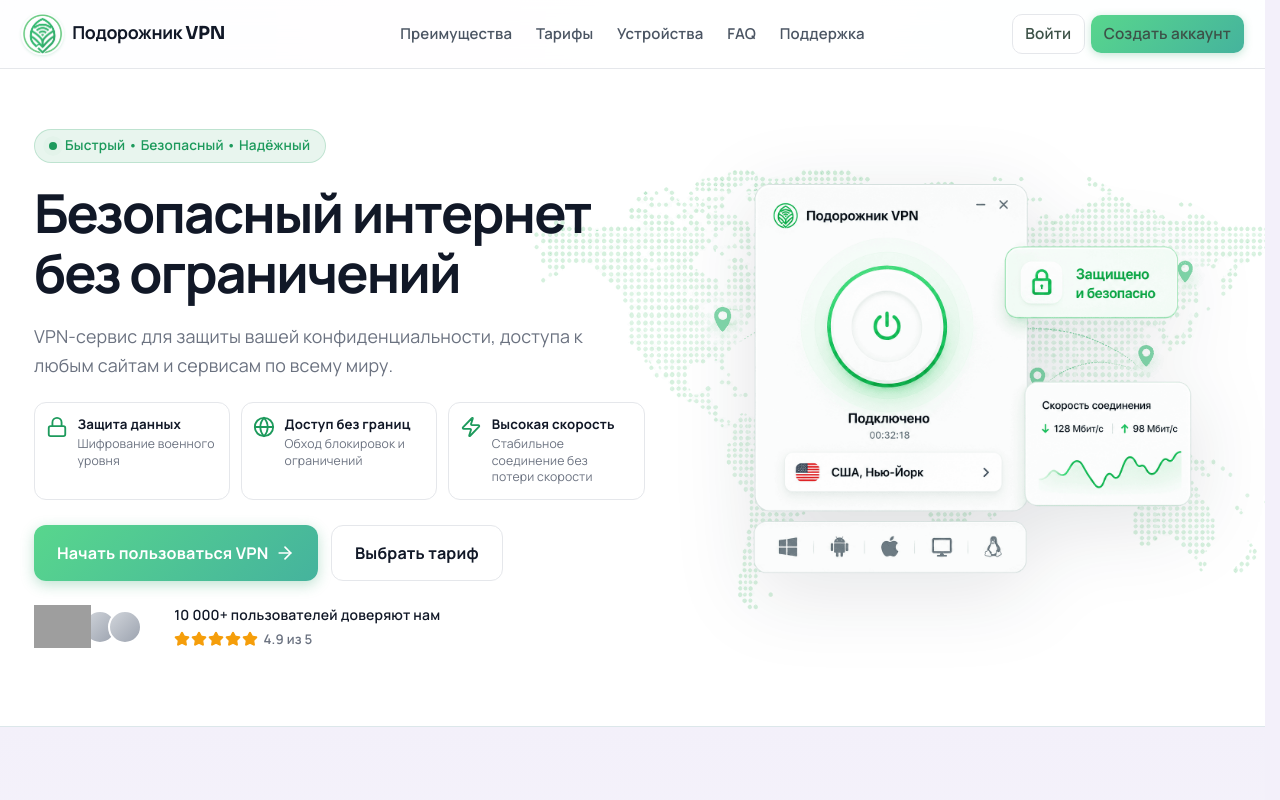
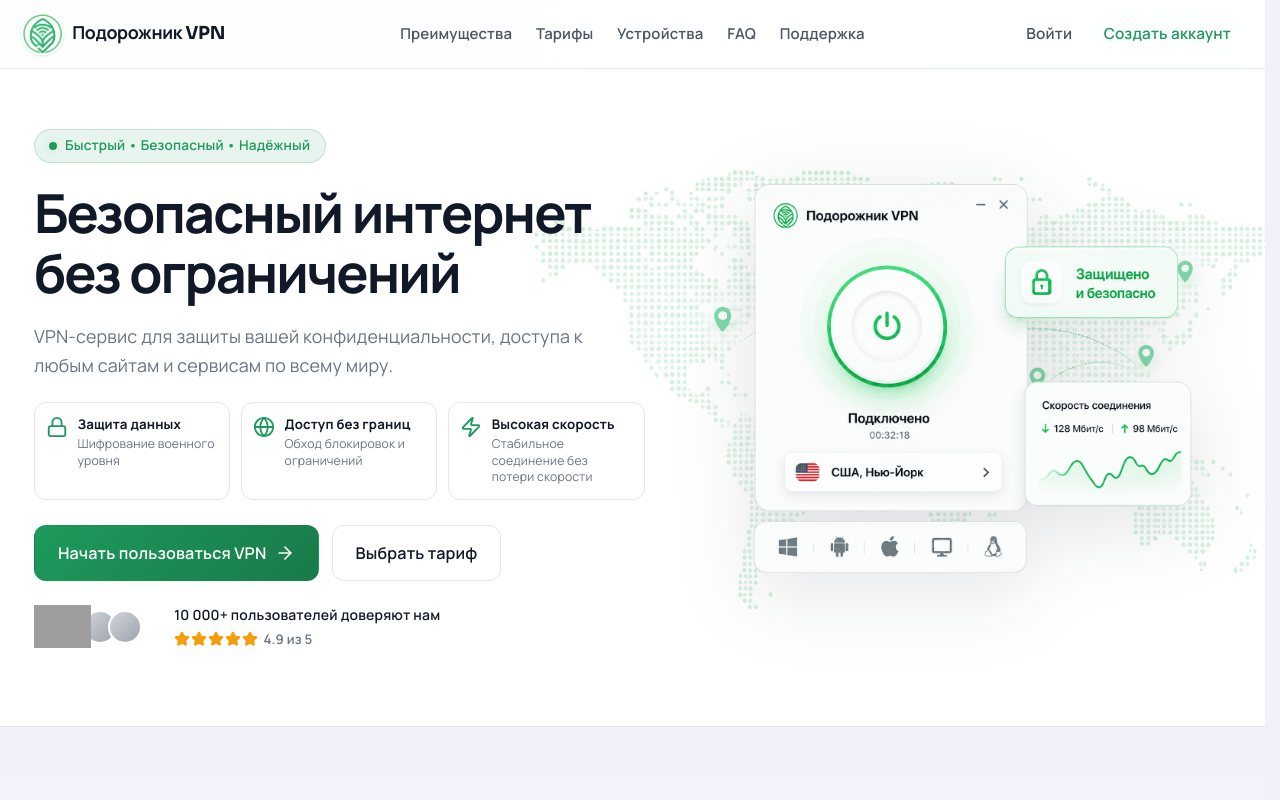
Before and after one commit to Dzibay/VPN, a Vue app in the folder frontend/: page / in a window 1280 px wide. Shown: the top 800 px of the page. Built offline with nearby package versions, Linux system fonts and the light colour scheme; grey boxes are pictures that could not be loaded.

Commit message:
Correct buttons styles

```diff
--- a/frontend/src/components/AppActionButton.vue
+++ b/frontend/src/components/AppActionButton.vue
@@ -13,6 +13,10 @@ const props = defineProps({
   },
   block: { type: Boolean, default: false },
   stacked: { type: Boolean, default: false },
+  /** Крупнее (hero, главные CTA) */
+  large: { type: Boolean, default: false },
+  /** Подъём и усиленная тень при hover — только если явно включено */
+  elevateOnHover: { type: Boolean, default: false },
   disabled: { type: Boolean, default: false },
   type: { type: String, default: 'button' },
   href: { type: String, default: undefined },
@@ -41,6 +45,8 @@ const rootClass = computed(() => [
   {
     'app-action-btn--block': props.block,
     'app-action-btn--stacked': props.stacked,
+    'app-action-btn--large': props.large,
+    'app-action-btn--elevate': props.elevateOnHover,
   },
   attrs.class,
 ])
@@ -151,6 +157,31 @@ function onClick(event) {
 .app-action-btn--primary:hover:not(:disabled):not([aria-disabled='true']) {
   filter: brightness(1.06);
   box-shadow: var(--shadow-md);
+}
+
+.app-action-btn--large {
+  padding: 0.85rem 1.35rem;
+  min-height: 3rem;
+  font-size: 0.95rem;
+  border-radius: 12px;
+}
+
+.app-action-btn--elevate {
+  transition:
+    filter 0.2s ease,
+    transform 0.2s ease,
+    background 0.15s ease,
+    border-color 0.15s ease,
+    color 0.15s ease,
+    opacity 0.15s ease,
+    box-shadow 0.2s ease;
+}
+
+.app-action-btn--elevate.app-action-btn--primary:hover:not(:disabled):not(
+    [aria-disabled='true']
+  ) {
+  transform: translateY(-2px);
+  box-shadow: 0 8px 22px color-mix(in srgb, var(--accent) 45%, transparent);
 }
 
 .app-action-btn--secondary {
@@ -280,4 +311,10 @@ function onClick(event) {
       inset 0 0 0 2px rgba(99, 102, 234, 0.45);
   }
 }
+
+@media (prefers-reduced-motion: reduce) {
+  .app-action-btn--elevate:hover:not(:disabled):not([aria-disabled='true']) {
+    transform: none;
+  }
+}
 </style>
--- a/frontend/src/components/AppHeader.vue
+++ b/frontend/src/components/AppHeader.vue
@@ -81,8 +81,8 @@ router.afterEach(refreshSessions)
     <div class="toolbar">
       <nav class="user-bar" aria-label="Аккаунт">
         <template v-if="showGuestAuthLinks">
-          <RouterLink class="nav-link nav-link--ghost" to="/login">Войти</RouterLink>
-          <RouterLink class="nav-link nav-link--cta" to="/register">
+          <RouterLink class="nav-link" to="/login">Войти</RouterLink>
+          <RouterLink class="nav-link nav-accent" to="/register">
             Создать аккаунт
           </RouterLink>
         </template>
@@ -174,33 +174,26 @@ router.afterEach(refreshSessions)
   color: #1d9a5c;
 }
 
-.nav-link--ghost {
-  border: 1px solid #e5e7eb;
-  background: #fff;
-  color: #374151;
+.shell--home .brand-text {
+  color: #111827;
 }
 
-.nav-link--ghost:hover {
-  color: #1d9a5c;
-  border-color: rgba(29, 154, 92, 0.35);
-  background: #fff;
+.shell--home .nav-link {
+  color: #4b5563;
 }
 
-.nav-link--cta {
-  color: #fff;
-  background: linear-gradient(135deg, #58d68d 0%, #45b39d 100%);
-  border: none;
-  box-shadow: 0 2px 8px rgba(29, 154, 92, 0.25);
+.shell--home .nav-link:hover {
+  color: #111827;
+  background: rgba(29, 154, 92, 0.08);
 }
 
-.nav-link--cta:hover {
-  color: #fff;
-  background: linear-gradient(135deg, #6fe9a0 0%, #45b39d 100%);
-  filter: brightness(1.03);
+.shell--home .nav-accent {
+  color: #1d9a5c;
 }
 
-.shell--home .brand-text {
-  color: #111827;
+.shell--home .nav-accent:hover {
+  color: #18804d;
+  background: rgba(29, 154, 92, 0.1);
 }
 
 .spacer {
--- a/frontend/src/views/CabinetPayView.vue
+++ b/frontend/src/views/CabinetPayView.vue
@@ -2,6 +2,7 @@
 import { computed, onMounted, ref } from 'vue'
 import { RouterLink } from 'vue-router'
 import { ArrowLeft, Lock, ShieldCheck, Zap } from 'lucide-vue-next'
+import AppActionButton from '../components/AppActionButton.vue'
 import { fetchJson } from '../api/client.js'
 
 /** Кошелёк / карта с щитом: frontend/public/images/pay-wallet.png */
@@ -214,14 +215,16 @@ onMounted(() => {
               Экономия {{ savingsRub(tariff) }} ₽
             </p>
 
-            <button
-              type="button"
-              class="pay-tariff__btn"
+            <AppActionButton
+              variant="primary"
+              large
+              block
+              class="pay-tariff__checkout"
               :disabled="payingMonths != null"
               @click="startCheckout(tariff.months)"
             >
               {{ payingMonths === tariff.months ? 'Переход…' : 'Оплатить' }}
-            </button>
+            </AppActionButton>
           </article>
         </div>
 
@@ -497,34 +500,8 @@ onMounted(() => {
   margin-bottom: 1rem;
 }
 
-.pay-tariff__btn {
+.pay-tariff__checkout {
   margin-top: auto;
-  width: 100%;
-  padding: 0.8rem 1rem;
-  border: none;
-  border-radius: 12px;
-  background: linear-gradient(
-    135deg,
-    var(--brand-mint) 0%,
-    var(--brand-teal) 100%
-  );
-  color: var(--on-accent);
-  font: inherit;
-  font-size: 0.9375rem;
-  font-weight: 700;
-  cursor: pointer;
-  transition: filter 0.15s ease, box-shadow 0.15s ease;
-  box-shadow: var(--shadow-sm);
-}
-
-.pay-tariff__btn:hover:not(:disabled) {
-  filter: brightness(1.06);
-  box-shadow: var(--shadow-md);
-}
-
-.pay-tariff__btn:disabled {
-  opacity: 0.7;
-  cursor: wait;
 }
 
 .pay-features {
--- a/frontend/src/views/HomeView.vue
+++ b/frontend/src/views/HomeView.vue
@@ -22,6 +22,7 @@ import {
   Star,
   Zap,
 } from 'lucide-vue-next'
+import AppActionButton from '../components/AppActionButton.vue'
 import { getAccessToken, getSessionRole } from '../auth/session.js'
 import { defaultPathAfterLogin } from '../auth/permissions.js'
 import { sitePublicUrl } from '../api/client.js'
@@ -305,17 +306,33 @@ onBeforeUnmount(() => {
 
           <div class="hero__cta">
             <template v-if="isLoggedIn">
-              <RouterLink class="hero__btn hero__btn--primary" :to="loggedInHomeCtaPath">
+              <AppActionButton
+                variant="primary"
+                large
+                elevate-on-hover
+                class="hero-cta-btn--trail"
+                :to="loggedInHomeCtaPath"
+              >
                 Перейти в кабинет
-                <ArrowRight :size="20" :stroke-width="2" aria-hidden="true" />
-              </RouterLink>
+                <template #icon>
+                  <ArrowRight :size="20" :stroke-width="2" aria-hidden="true" />
+                </template>
+              </AppActionButton>
             </template>
             <template v-else>
-              <RouterLink class="hero__btn hero__btn--primary" to="/register">
+              <AppActionButton
+                variant="primary"
+                large
+                elevate-on-hover
+                class="hero-cta-btn--trail"
+                to="/register"
+              >
                 Начать пользоваться VPN
-                <ArrowRight :size="20" :stroke-width="2" aria-hidden="true" />
-              </RouterLink>
-              <a class="hero__btn hero__btn--secondary" href="#pricing">
+                <template #icon>
+                  <ArrowRight :size="20" :stroke-width="2" aria-hidden="true" />
+                </template>
+              </AppActionButton>
+              <a class="btn-secondary hero__cta-alt" href="#pricing">
                 Выбрать тариф
               </a>
             </template>
@@ -477,7 +494,7 @@ onBeforeUnmount(() => {
             <div class="pricing-trial__copy">
               <span class="pricing-trial__pill">Пробный период</span>
               <h2 id="pricing-trial-title" class="pricing-trial__title">
-                14 дней бесплатно
+                3 дня бесплатно
               </h2>
               <p class="pricing-trial__lead">
                 Оцените split tunneling и подписку VLESS без карты и без ограничений по функциям.
@@ -617,7 +634,7 @@ onBeforeUnmount(() => {
 
         <p class="pricing-footnote">
           После <RouterLink class="pricing-footnote__link" to="/register">регистрации</RouterLink>
-          вы получите пробный доступ на 14 дней — затем можно выбрать любой из тарифов в личном кабинете.
+          вы получите пробный доступ на 3 дня — затем можно выбрать любой из тарифов в личном кабинете.
         </p>
       </div>
     </section>
@@ -1137,45 +1154,24 @@ onBeforeUnmount(() => {
   }
 }
 
-.hero__btn {
-  display: inline-flex;
-  align-items: center;
-  justify-content: center;
-  gap: 0.4rem;
+.hero-cta-btn--trail {
+  flex-direction: row-reverse;
+}
+
+.hero__cta-alt {
   padding: 0.85rem 1.35rem;
+  min-height: 3rem;
+  font-size: 0.95rem;
   border-radius: 12px;
-  font-size: 0.95rem;
-  font-weight: 700;
-  text-decoration: none;
-  transition:
-    transform 0.2s ease,
-    box-shadow 0.2s ease,
-    background 0.2s ease,
-    border-color 0.2s ease;
-}
-
-.hero__btn--primary {
-  color: var(--home-on-accent);
-  background: linear-gradient(135deg, #58d68d 0%, #45b39d 100%);
-  box-shadow: 0 4px 14px rgba(29, 154, 92, 0.28);
-  border: none;
-}
-
-.hero__btn--primary:hover {
-  transform: translateY(-2px);
-  box-shadow: 0 8px 22px rgba(29, 154, 92, 0.32);
-  filter: brightness(1.04);
-}
-
-.hero__btn--secondary {
-  color: var(--home-text);
   background: #fff;
-  border: 1px solid var(--home-border);
-}
-
-.hero__btn--secondary:hover {
+  border-color: var(--home-border, #e5e7eb);
+  color: var(--home-text, #111827);
+}
+
+.hero__cta-alt:hover {
   border-color: rgba(29, 154, 92, 0.35);
-  color: var(--home-accent);
+  color: #1d9a5c;
+  background: #fff;
 }
 
 .hero__social {
@@ -2154,7 +2150,7 @@ onBeforeUnmount(() => {
   }
 
   .why-card:hover,
-  .hero__btn--primary:hover,
+  :deep(.app-action-btn--elevate:hover),
   .pricing-card:hover,
   .pricing-card--popular,
   .pricing-card--popular:hover,
```
Also changed, not shown: frontend/src/views/CabinetPayReturnView.vue (+32 -46 lines).
